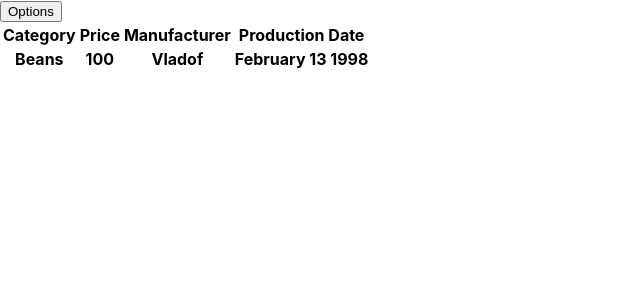
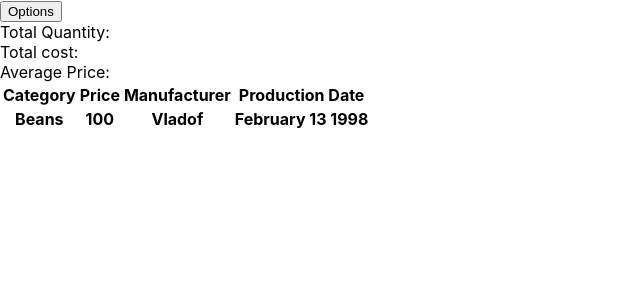
Before and after one commit to AwesomeToast123/assessment, a React (Create React App) app: page / in a window 1280 px wide. Shown: the top 300 px of the page, without its empty margins (0-640 px from the left). Built offline with nearby package versions, Linux system fonts and the light colour scheme.

Commit message:
Fina Update

```diff
--- a/src/pages/Task1.js
+++ b/src/pages/Task1.js
@@ -26,10 +26,8 @@ function ColorManager(){
   }
 
   const reset = () =>{
-     console.log("bing chilling");
      return Colors[0];
   }
-
 }
 
 function Question1()
--- a/src/pages/Task4.js
+++ b/src/pages/Task4.js
@@ -35,7 +35,9 @@ class Task4 extends Component{
   };
 
   render() {
-   return <div></div>
+   // eslint-disable-next-line no-undef
+   const bem = new block("Hello").element("There").modifier("Lol").build();
+   return <div>{bem}</div>
   }
 
 }
--- a/src/pages/Task5/Task5.js
+++ b/src/pages/Task5/Task5.js
@@ -1,8 +1,8 @@
 import React, { Component } from 'react';
+import './Task5Style.css';
 
-
-class Task5 extends Component{
-
+class Task5 extends Component
+{
    constructor(props){
       super(props);
       this.state={
@@ -23,17 +23,25 @@ class Task5 extends Component{
    }
 
    sidePanel(){
-      this.setState({
-         show:true
-      });
 
    }
 
-
-   Table() {
+   render() {
+      const Row = () => {
+        return(
          this.state.products.map((item, key) => {
             return(
                <div>
+                  <div>
+                     Total Quantity: {}
+                </div>
+                <div>
+                  Total cost: {}
+                </div>
+                <div>
+                  Average Price: {}
+                </div>
+
                <table className="table">
                 <thead>
                   <tr>
@@ -48,36 +56,7 @@ class Task5 extends Component{
                   <th>{item.Category}</th>
                   <th>{item.Price}</th>
                   <th>{item.Manufacturer}</th>
-                  <th>{item.ProductionDate }</th>
-               </tr>
-               </tbody>
-               </table>
-               </div>
-            )
-         })
-   }
-
-   render(){
-      const Row = () =>{
-        return(
-         this.state.products.map((item, key) => {
-            return(
-               <div>
-               <table className="table">
-                <thead>
-                  <tr>
-                    <th>Category</th>
-                    <th>Price</th>
-                    <th>Manufacturer</th>
-                    <th>Production Date</th>
-                </tr>
-               </thead>
-               <tbody>
-               <tr>
-                  <th>{item.Category}</th>
-                  <th>{item.Price}</th>
-                  <th>{item.Manufacturer}</th>
-                  <th>{item.ProductionDate }</th>
+                  <th>{item.ProductionDate}</th>
                </tr>
                </tbody>
                </table>
@@ -86,9 +65,10 @@ class Task5 extends Component{
          })
         )
       }
+
       return(
           <div>
-            <button onClick={this.sidePanel}>Options</button>
+            <button onClick= {this.sidePanel }>Options</button>
              <Row />
           </div>
       )
@@ -96,4 +76,5 @@ class Task5 extends Component{
 };
 
 
+
 export default Task5;
```
Also changed, not shown: src/pages/Task2.js (line endings or trailing spaces).
